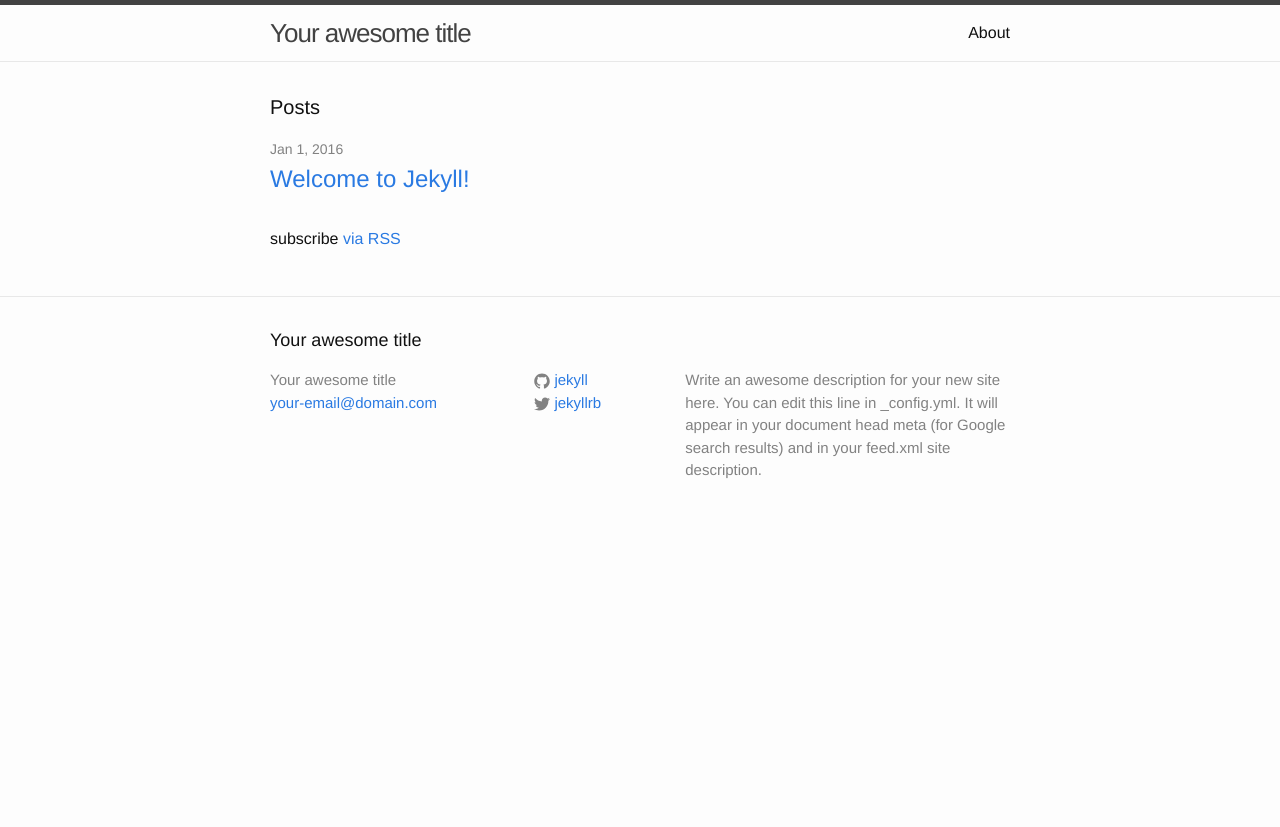
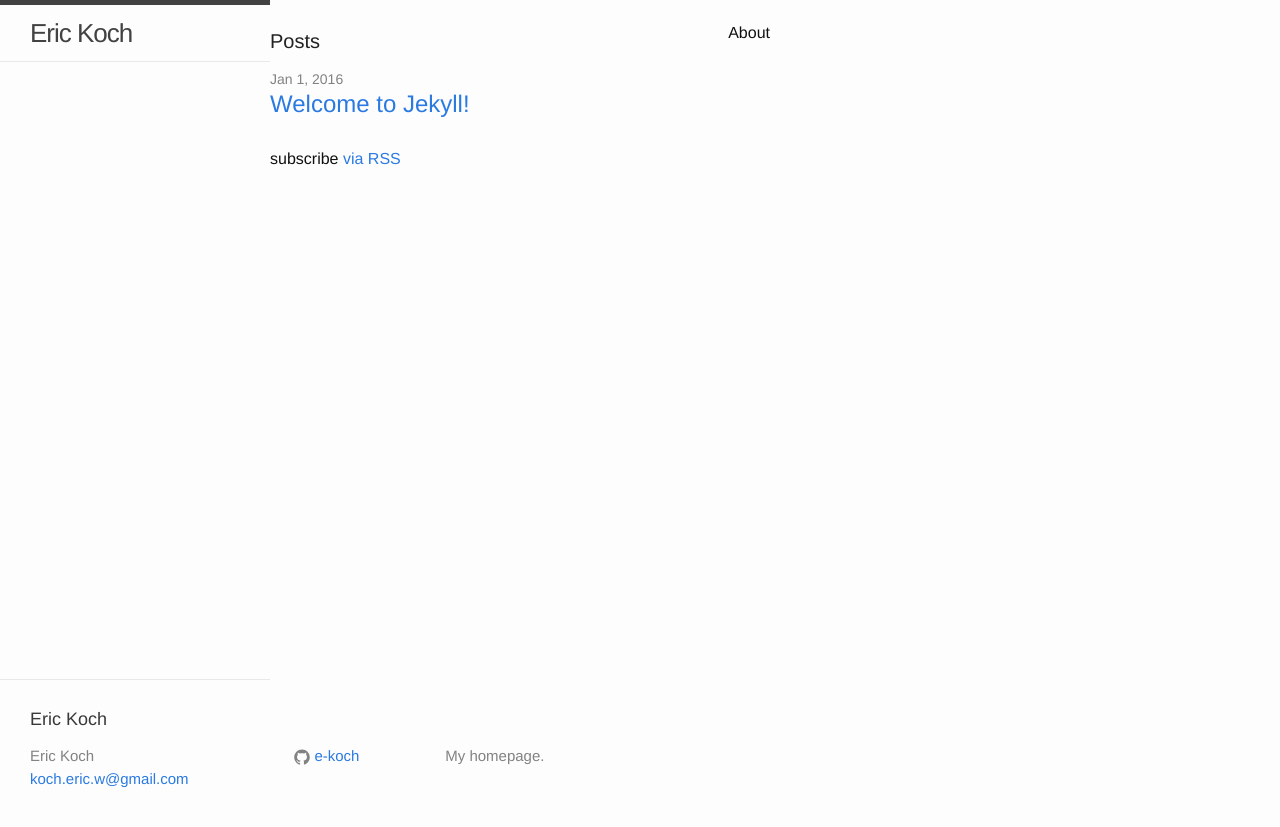
Before and after one commit to e-koch/e-koch.github.io, a Jekyll site: the page built from blog.html, in a window 1280 px wide. Shown: the top 827 px of the page. Built offline with Jekyll 4.4.1, drawn with Linux system fonts in a browser that asks for light colours.

Commit message:
Changes to the layout to work for all pages

```diff
--- a/_config.yml
+++ b/_config.yml
@@ -6,16 +6,13 @@
 # 'jekyll serve'. If you change this file, please restart the server process.
 
 # Site settings
-title: Your awesome title
-email: your-email@domain.com
-description: > # this means to ignore newlines until "baseurl:"
-  Write an awesome description for your new site here. You can edit this
-  line in _config.yml. It will appear in your document head meta (for
-  Google search results) and in your feed.xml site description.
+title: Eric Koch
+email: koch.eric.w@gmail.com
+description: My homepage.
 baseurl: "" # the subpath of your site, e.g. /blog
-url: "http://yourdomain.com" # the base hostname & protocol for your site
-twitter_username: jekyllrb
-github_username:  jekyll
+url: "e-koch.github.io" # the base hostname & protocol for your site
+# twitter_username: jekyllrb
+github_username:  e-koch
 
 # Build settings
 markdown: kramdown
--- a/_includes/head.html
+++ b/_includes/head.html
@@ -1,7 +1,13 @@
 <head>
   <meta charset="utf-8">
-  <meta http-equiv="X-UA-Compatible" content="IE=edge">
-  <meta name="viewport" content="width=device-width, initial-scale=1">
+  <meta http-equiv="X-UA-Compatible" content="chrome=1">
+
+  <link rel="stylesheet" href="stylesheets/styles.css">
+  <link rel="stylesheet" href="stylesheets/github-light.css">
+  <meta name="viewport" content="width=device-width">
+  <!--[if lt IE 9]>
+  <script src="//html5shiv.googlecode.com/svn/trunk/html5.js"></script>
+  <![endif]-->
 
   <title>{% if page.title %}{{ page.title }}{% else %}{{ site.title }}{% endif %}</title>
   <meta name="description" content="{% if page.excerpt %}{{ page.excerpt | strip_html | strip_newlines | truncate: 160 }}{% else %}{{ site.description }}{% endif %}">
--- a/_layouts/default.html
+++ b/_layouts/default.html
@@ -15,6 +15,8 @@
 
     {% include footer.html %}
 
+    <script src="javascripts/scale.fix.js"></script>
+
   </body>
 
 </html>
```
Also changed, not shown: index.html (+5 -29 lines).
